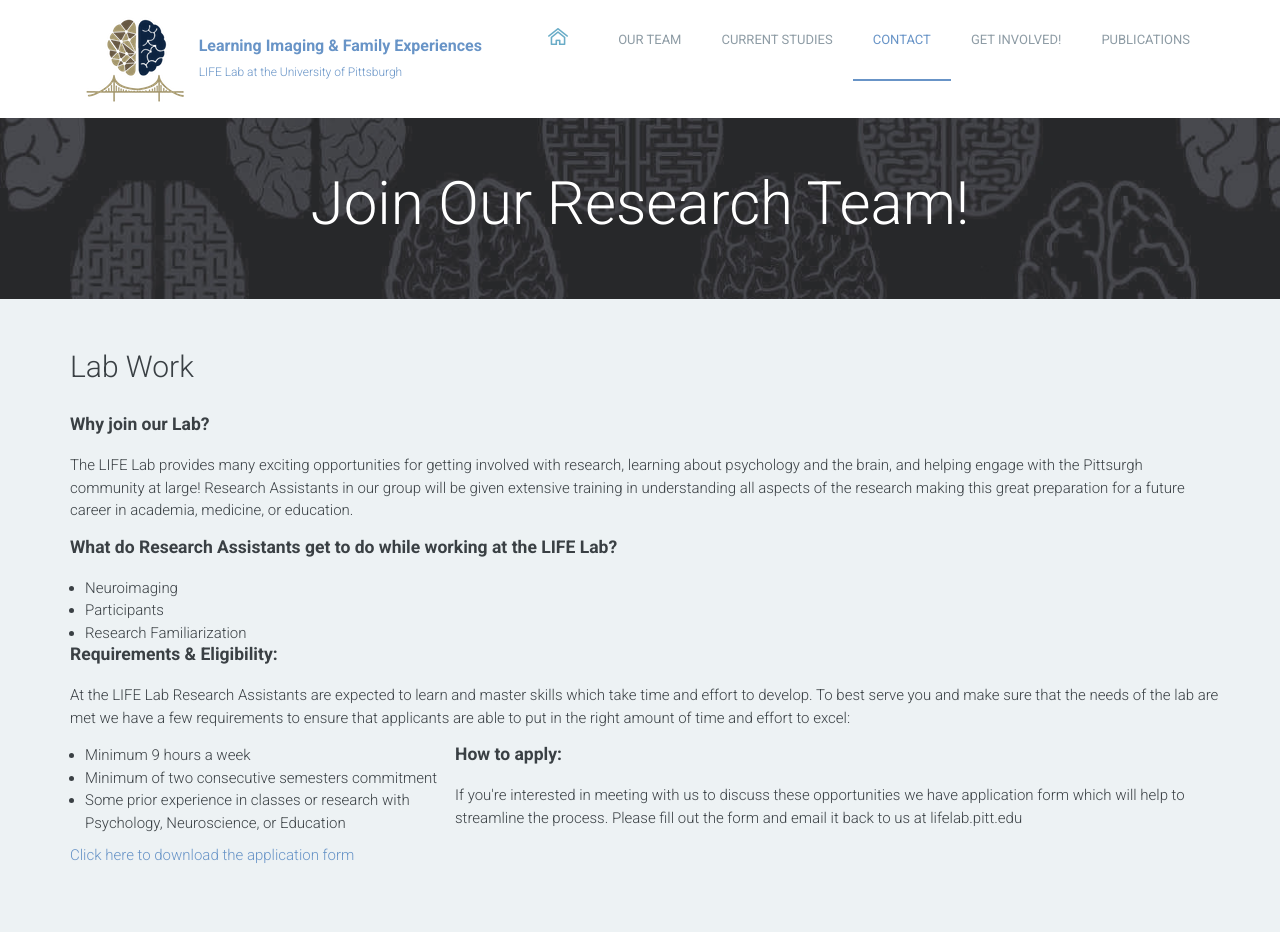
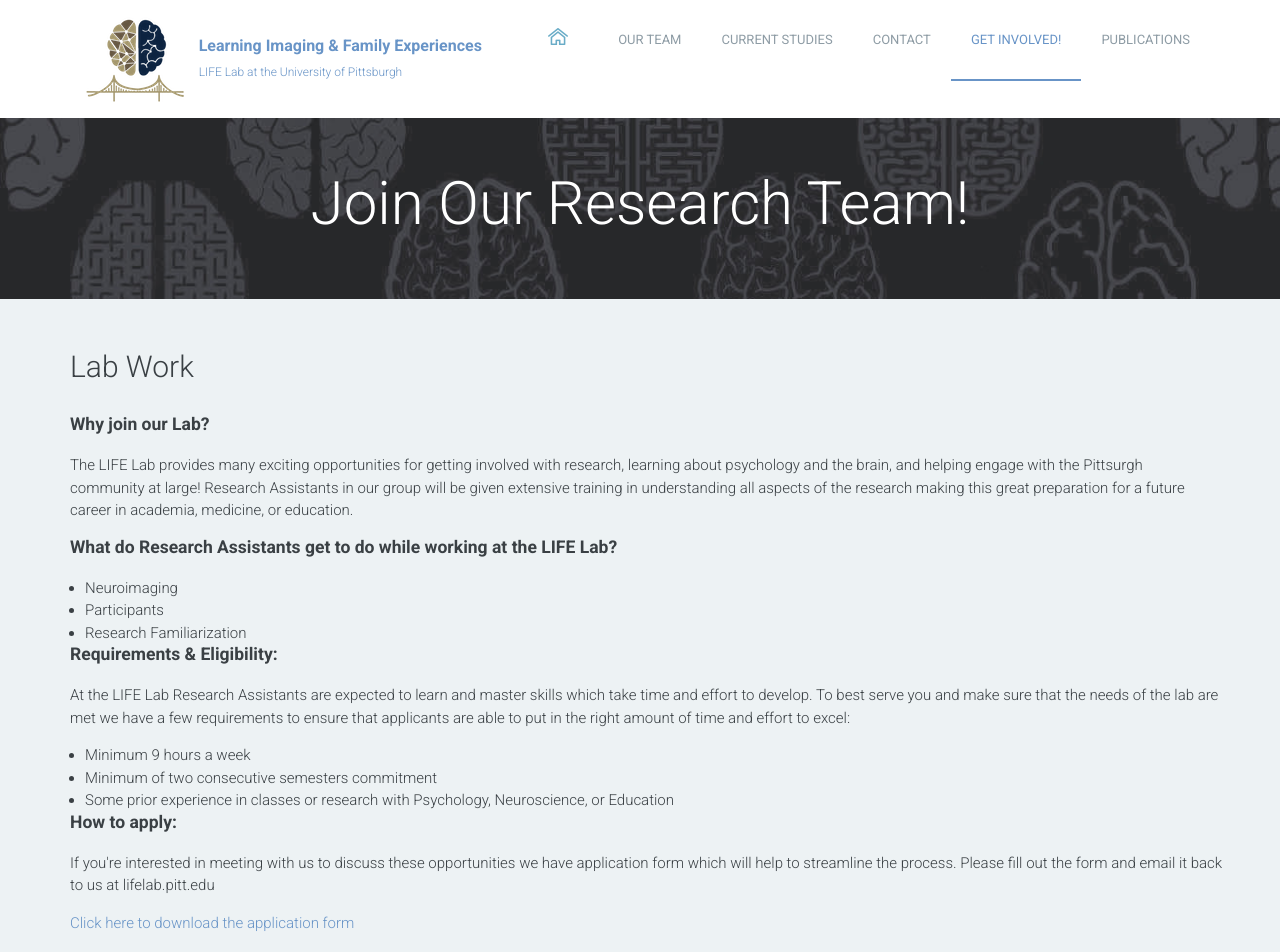
Before and after one commit to LIFELab-pitt/LIFELAB_Website, a plain HTML site: page get_involved.html in a window 1280 px wide. Shown: the top 952 px of the page. Drawn offline with Linux system fonts and the light colour scheme; some packages are replaced by stand-ins of ours.

Commit message:
cleaned up get involved page formatting

```diff
--- a/get_involved.html
+++ b/get_involved.html
@@ -44,8 +44,8 @@
 								<li class="home menu-item"><a href="index.html"><img src="images/home-icon.png" alt="Home"></a></li>
 								<li class="menu-item"><a href="about.html">Our Team</a></li>
 								<li class="menu-item"><a href="projects.html">Current Studies</a></li>
-								<li class="menu-item current-menu-item"><a href="contact.html">Contact</a></li>
-                                                                <li class="menu-item"><a href="get_involved.html">Get Involved!</a></li>
+								<li class="menu-item"><a href="contact.html">Contact</a></li>
+                                                                <li class="menu-item current-menu-item"><a href="get_involved.html">Get Involved!</a></li>
 								<li class="menu-item"><a href="publications.html">Publications</a></li>
 							</ul>
 						</nav>
@@ -100,13 +100,12 @@
 						<div class="row">
 							<h3> Requirements & Eligibility: </h3>
 								<p> At the LIFE Lab Research Assistants are expected to learn and master skills which take time and effort to develop. To best serve you and make sure that the needs of the lab are met we have a few requirements to ensure that applicants are able to put in the right amount of time and effort to excel: </p>
-						<div class="col-md-4">
-								<ul>
+								<ul class="extra_indent">
 									<li>Minimum 9 hours a week</li>
 									<li>Minimum of two consecutive semesters commitment</li>
 									<li>Some prior experience in classes or research with Psychology, Neuroscience, or Education</li>
 								</ul>
-						</div>
+
 
 							<h3> How to apply: </h3>
 								<p> If you're interested in meeting with us to discuss these opportunities we have application form which will help to streamline the process. Please fill out the form and email it back to us at lifelab.pitt.edu</p>
--- a/style.css
+++ b/style.css
@@ -1720,3 +1720,7 @@ figure {
     border-bottom: 1px solid #edf2f4; }
     .arrow-list.has-border li:last-child {
       border-bottom: none; }
+
+.extra_indent {
+  padding-left: 15px
+}
```
